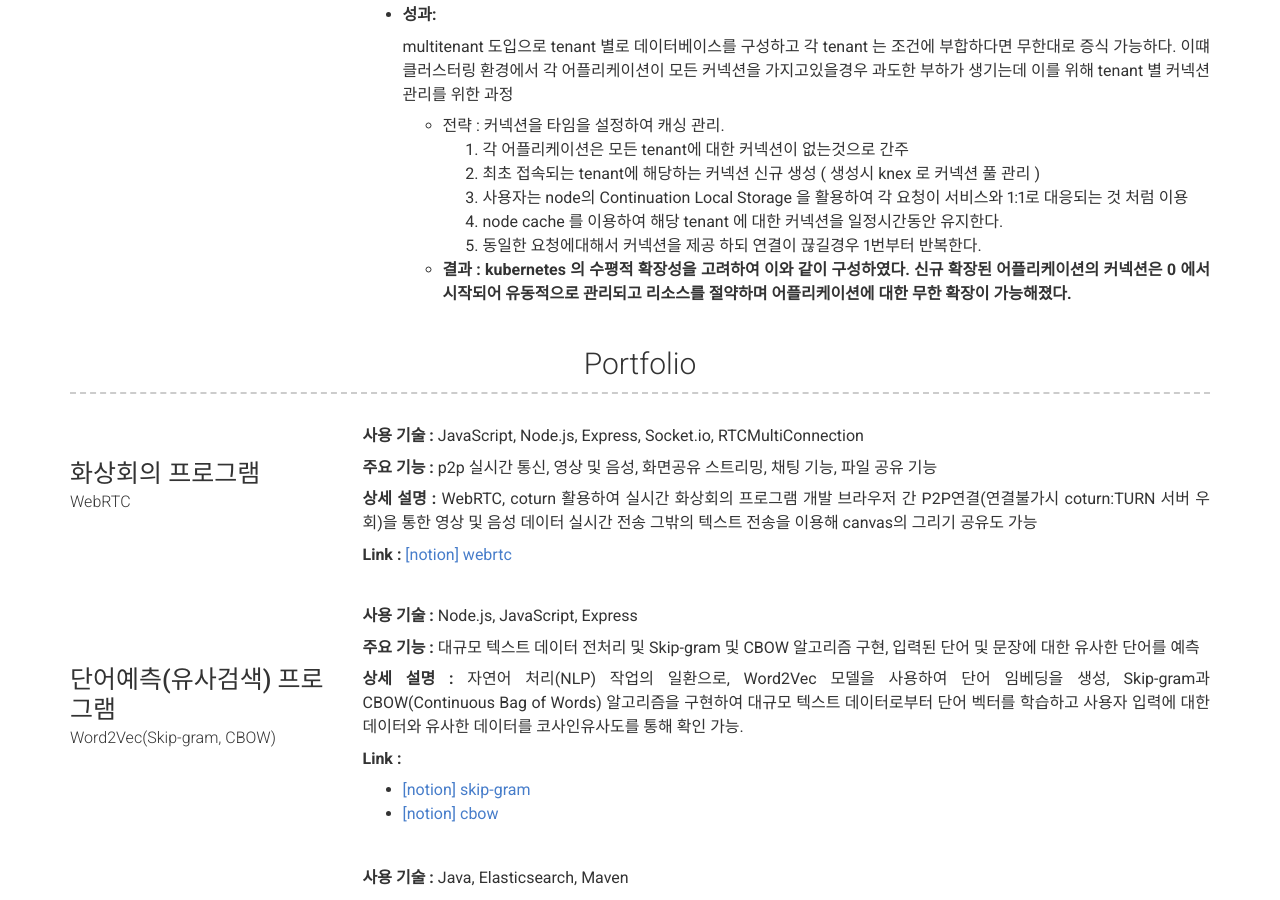
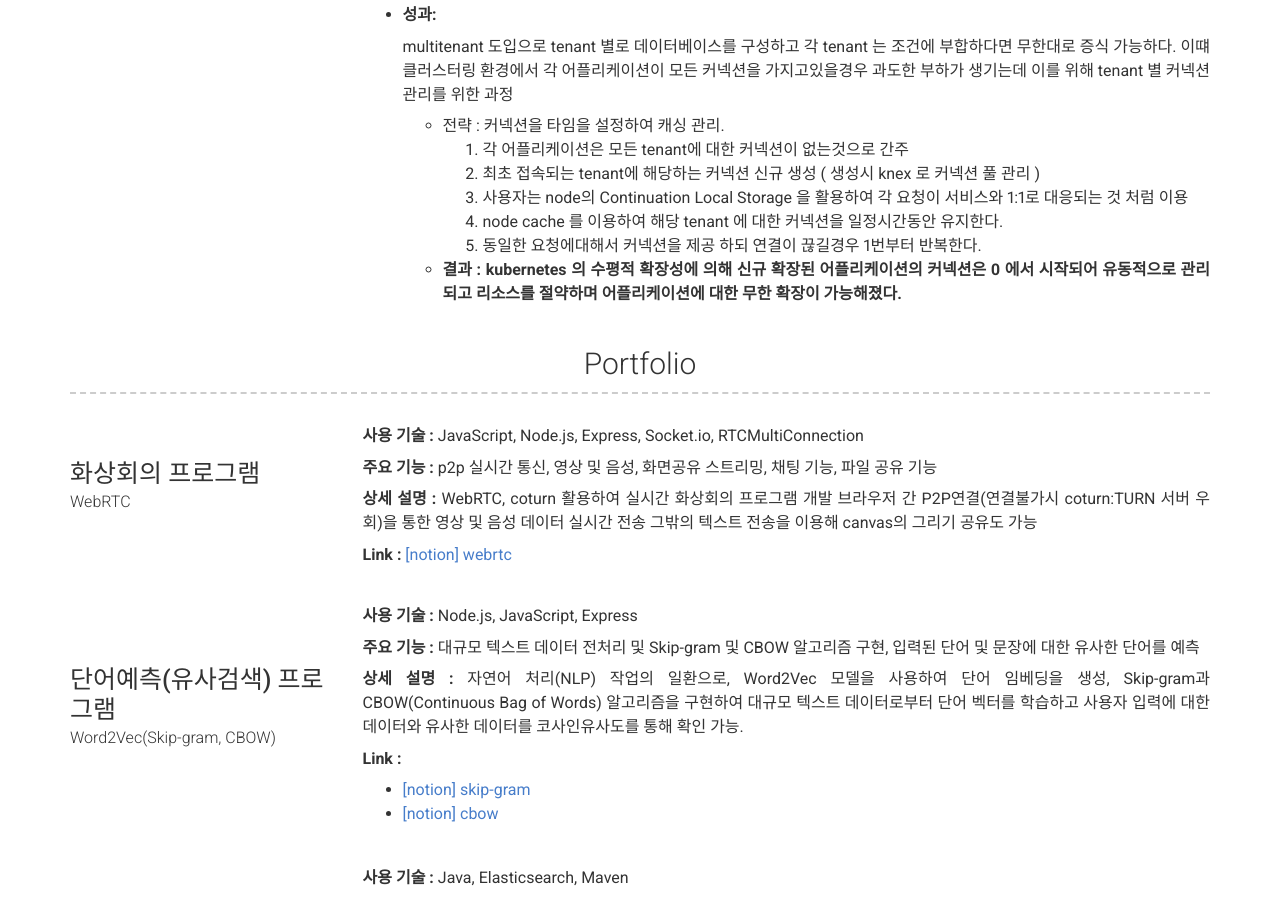
Before and after one commit to sihyeonleee/sihyeonleee.github.io, a Jekyll site: the page built from index.md, in a window 1280 px wide and 900 px high, scrolled down 3914 px. Built offline with Jekyll 4.4.1, drawn with Linux system fonts in a browser that asks for light colours; nearby versions of some CDN libraries.

Commit message:
no message

```diff
--- a/_config.yml
+++ b/_config.yml
@@ -285,7 +285,7 @@ content:
               3. 사용자는 node의 Continuation Local Storage 을 활용하여 각 요청이 서비스와 1:1로 대응되는 것 처럼 이용
               4. node cache 를 이용하여 해당 tenant 에 대한 커넥션을 일정시간동안 유지한다.
               5. 동일한 요청에대해서 커넥션을 제공 하되 연결이 끊길경우 1번부터 반복한다.
-            - **결과 : kubernetes 의 수평적 확장성을 고려하여 이와 같이 구성하였다. 신규 확장된 어플리케이션의 커넥션은
+            - **결과 : kubernetes 의 수평적 확장성에 의해 신규 확장된 어플리케이션의 커넥션은
               0 에서 시작되어 유동적으로 관리되고 리소스를 절약하며 어플리케이션에 대한 무한 확장이 가능해졌다.**
   - title: Portfolio
     layout: list
```
